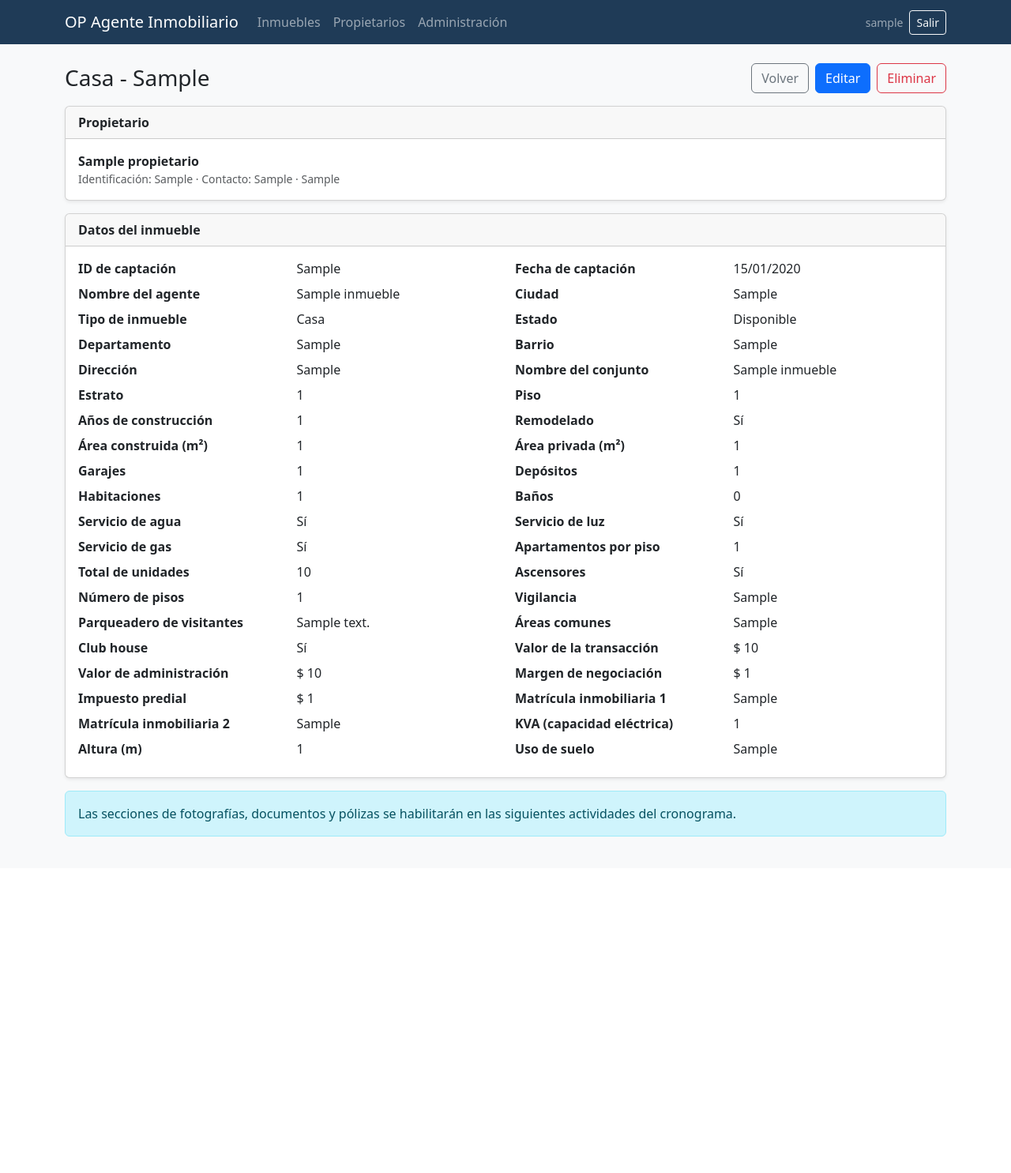
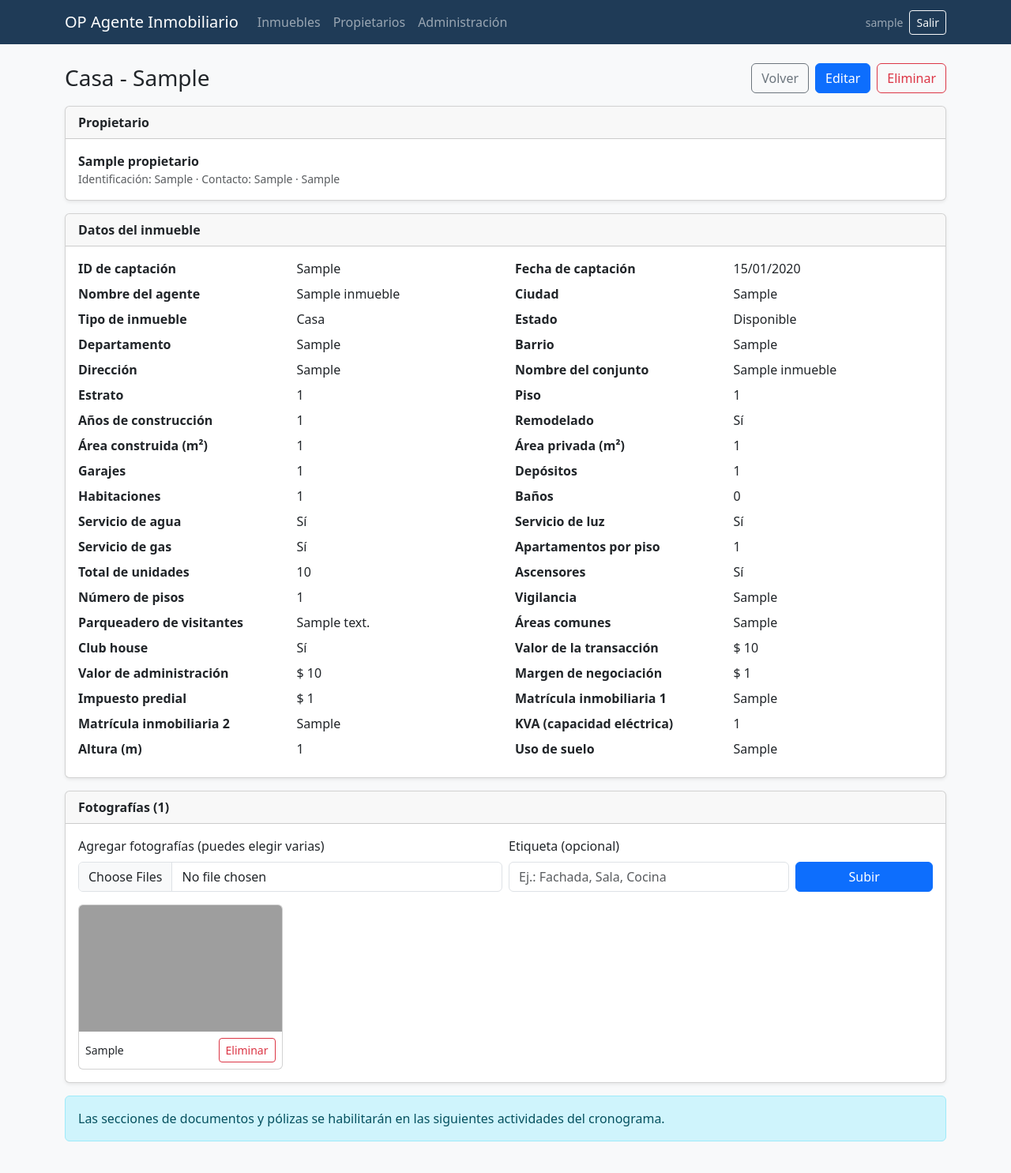
Before and after one commit to Danna0711/gestion-inmobiliaria-op, a Django app: page /inmuebles/1/ in a window 1280 px wide. Shown: the whole page at 79% size. Before the commit the page ends 1059 px from the top, so only its background shows below. Run offline with Django 5.2, Linux system fonts and the light colour scheme; a user stored in the database is signed in; tables that the repository leaves empty hold one stand-in row (values such as "Sample post"); grey boxes are pictures that could not be loaded.

Commit message:
Modulo de fotografias por inmueble

```diff
--- a/inmuebles/forms.py
+++ b/inmuebles/forms.py
@@ -96,3 +96,47 @@ class InmuebleForm(BootstrapFormMixin, forms.ModelForm):
         if restantes:
             resultado.append({"titulo": "Otros datos", "campos": restantes, "tipos": ""})
         return resultado
+
+
+# ----------------------------- FOTOGRAFÍAS -----------------------------
+
+TAMANO_MAXIMO_FOTO = 8 * 1024 * 1024  # 8 MB por fotografía
+
+
+class MultipleFileInput(forms.ClearableFileInput):
+    allow_multiple_selected = True
+
+
+class MultipleImageField(forms.ImageField):
+    """Campo que acepta varias imágenes en una sola subida."""
+
+    def __init__(self, *args, **kwargs):
+        kwargs.setdefault("widget", MultipleFileInput(attrs={"accept": "image/*"}))
+        kwargs.setdefault(
+            "error_messages",
+            {
+                "invalid_image": "Uno de los archivos no es una imagen válida (usa JPG, PNG o WEBP).",
+                "required": "Selecciona al menos una fotografía.",
+            },
+        )
+        super().__init__(*args, **kwargs)
+
+    def clean(self, data, initial=None):
+        limpiar_uno = super().clean
+        if isinstance(data, (list, tuple)):
+            resultado = [limpiar_uno(d, initial) for d in data if d]
+        else:
+            resultado = [limpiar_uno(data, initial)] if data else []
+        if not resultado:
+            raise forms.ValidationError(self.error_messages["required"], code="required")
+        for archivo in resultado:
+            if archivo.size > TAMANO_MAXIMO_FOTO:
+                raise forms.ValidationError(
+                    f"La fotografía «{archivo.name}» supera el tamaño máximo de 8 MB."
+                )
+        return resultado
+
+
+class FotografiaSubirForm(forms.Form):
+    archivos = MultipleImageField(label="Fotografías")
+    etiqueta = forms.CharField(label="Etiqueta (opcional)", max_length=50, required=False)
--- a/inmuebles/templates/inmuebles/inmueble_detail.html
+++ b/inmuebles/templates/inmuebles/inmueble_detail.html
@@ -34,7 +34,54 @@
   </div>
 </div>
 
+<div class="card shadow-sm mb-3">
+  <div class="card-header fw-semibold d-flex justify-content-between align-items-center">
+    <span>Fotografías ({{ fotos|length }})</span>
+  </div>
+  <div class="card-body">
+    <form method="post" action="{% url 'foto_subir' inmueble.pk %}" enctype="multipart/form-data" class="row g-2 align-items-end mb-3">
+      {% csrf_token %}
+      <div class="col-md-6">
+        <label class="form-label" for="id_archivos">Agregar fotografías (puedes elegir varias)</label>
+        <input class="form-control" type="file" name="archivos" id="id_archivos" accept="image/*" multiple required>
+      </div>
+      <div class="col-md-4">
+        <label class="form-label" for="id_etiqueta">Etiqueta (opcional)</label>
+        <input class="form-control" type="text" name="etiqueta" id="id_etiqueta" maxlength="50" placeholder="Ej.: Fachada, Sala, Cocina">
+      </div>
+      <div class="col-md-2 d-grid">
+        <button class="btn btn-primary" type="submit">Subir</button>
+      </div>
+    </form>
+
+    {% if fotos %}
+    <div class="row row-cols-2 row-cols-md-3 row-cols-lg-4 g-3">
+      {% for foto in fotos %}
+      <div class="col">
+        <div class="card h-100">
+          <a href="{{ foto.archivo.url }}" target="_blank" rel="noopener">
+            <img src="{{ foto.archivo.url }}" class="card-img-top" alt="{{ foto.etiqueta|default:'Fotografía del inmueble' }}"
+                 style="height:160px; object-fit:cover;">
+          </a>
+          <div class="card-body p-2 d-flex justify-content-between align-items-center">
+            <span class="small text-truncate">{{ foto.etiqueta|default:"Sin etiqueta" }}</span>
+            <form method="post" action="{% url 'foto_eliminar' foto.pk %}"
+                  onsubmit="return confirm('¿Eliminar esta fotografía?');" class="mb-0">
+              {% csrf_token %}
+              <button class="btn btn-sm btn-outline-danger" type="submit">Eliminar</button>
+            </form>
+          </div>
+        </div>
+      </div>
+      {% endfor %}
+    </div>
+    {% else %}
+      <p class="text-muted mb-0">Este inmueble aún no tiene fotografías.</p>
+    {% endif %}
+  </div>
+</div>
+
 <div class="alert alert-info">
-  Las secciones de fotografías, documentos y pólizas se habilitarán en las siguientes actividades del cronograma.
+  Las secciones de documentos y pólizas se habilitarán en las siguientes actividades del cronograma.
 </div>
 {% endblock %}
--- a/inmuebles/urls.py
+++ b/inmuebles/urls.py
@@ -8,6 +8,8 @@ urlpatterns = [
     path("inmuebles/<int:pk>/", views.InmuebleDetailView.as_view(), name="inmueble_detail"),
     path("inmuebles/<int:pk>/editar/", views.InmuebleUpdateView.as_view(), name="inmueble_update"),
     path("inmuebles/<int:pk>/eliminar/", views.InmuebleDeleteView.as_view(), name="inmueble_delete"),
+    path("inmuebles/<int:pk>/fotos/subir/", views.FotografiaSubirView.as_view(), name="foto_subir"),
+    path("fotos/<int:pk>/eliminar/", views.FotografiaEliminarView.as_view(), name="foto_eliminar"),
     path("propietarios/", views.PropietarioListView.as_view(), name="propietario_list"),
     path("propietarios/nuevo/", views.PropietarioCreateView.as_view(), name="propietario_create"),
     path("propietarios/<int:pk>/editar/", views.PropietarioUpdateView.as_view(), name="propietario_update"),
--- a/inmuebles/views.py
+++ b/inmuebles/views.py
@@ -4,13 +4,15 @@ from decimal import Decimal
 from django.contrib import messages
 from django.contrib.auth.mixins import LoginRequiredMixin
 from django.db.models import Q
+from django.shortcuts import get_object_or_404, redirect
 from django.urls import reverse_lazy
 from django.utils.http import url_has_allowed_host_and_scheme
+from django.views import View
 from django.views.generic import CreateView, DeleteView, DetailView, ListView, UpdateView
 
 from . import formato
-from .forms import InmuebleForm, PropietarioForm
-from .models import Inmueble, Propietario
+from .forms import FotografiaSubirForm, InmuebleForm, PropietarioForm
+from .models import Fotografia, Inmueble, Propietario
 
 
 # ----------------------------- INMUEBLES -----------------------------
@@ -82,6 +84,8 @@ class InmuebleDetailView(LoginRequiredMixin, DetailView):
                 valor = formato.fecha(valor)
             campos.append((formato.ETIQUETAS.get(f.name, f.verbose_name.capitalize()), valor))
         ctx["campos"] = campos
+        ctx["fotos"] = obj.fotografias.all()
+        ctx["form_foto"] = FotografiaSubirForm()
         return ctx
 
 
@@ -127,6 +131,9 @@ class InmuebleDeleteView(LoginRequiredMixin, DeleteView):
     success_url = reverse_lazy("inmueble_list")
 
     def form_valid(self, form):
+        # Borra también los archivos de las fotografías del disco
+        for foto in self.object.fotografias.all():
+            foto.archivo.delete(save=False)
         messages.success(self.request, "El inmueble se eliminó.")
         return super().form_valid(form)
 
@@ -192,3 +199,39 @@ class PropietarioUpdateView(LoginRequiredMixin, _PropietarioSuccessMixin, Update
         ctx = super().get_context_data(**kwargs)
         ctx["titulo"] = "Editar propietario"
         return ctx
+
+
+# ---------------------------- FOTOGRAFÍAS ----------------------------
+
+class FotografiaSubirView(LoginRequiredMixin, View):
+    http_method_names = ["post"]
+
+    def post(self, request, pk):
+        inmueble = get_object_or_404(Inmueble, pk=pk)
+        form = FotografiaSubirForm(request.POST, request.FILES)
+        if form.is_valid():
+            etiqueta = form.cleaned_data["etiqueta"].strip()
+            archivos = form.cleaned_data["archivos"]
+            for archivo in archivos:
+                Fotografia.objects.create(inmueble=inmueble, archivo=archivo, etiqueta=etiqueta)
+            if len(archivos) == 1:
+                messages.success(request, "Se agregó 1 fotografía.")
+            else:
+                messages.success(request, f"Se agregaron {len(archivos)} fotografías.")
+        else:
+            for errores in form.errors.values():
+                for error in errores:
+                    messages.error(request, error)
+        return redirect("inmueble_detail", pk=inmueble.pk)
+
+
+class FotografiaEliminarView(LoginRequiredMixin, View):
+    http_method_names = ["post"]
+
+    def post(self, request, pk):
+        foto = get_object_or_404(Fotografia, pk=pk)
+        inmueble_pk = foto.inmueble_id
+        foto.archivo.delete(save=False)  # borra el archivo del disco
+        foto.delete()
+        messages.success(request, "La fotografía se eliminó.")
+        return redirect("inmueble_detail", pk=inmueble_pk)
```
Also changed, not shown: inmuebles/tests.py (+97 -0 lines).
